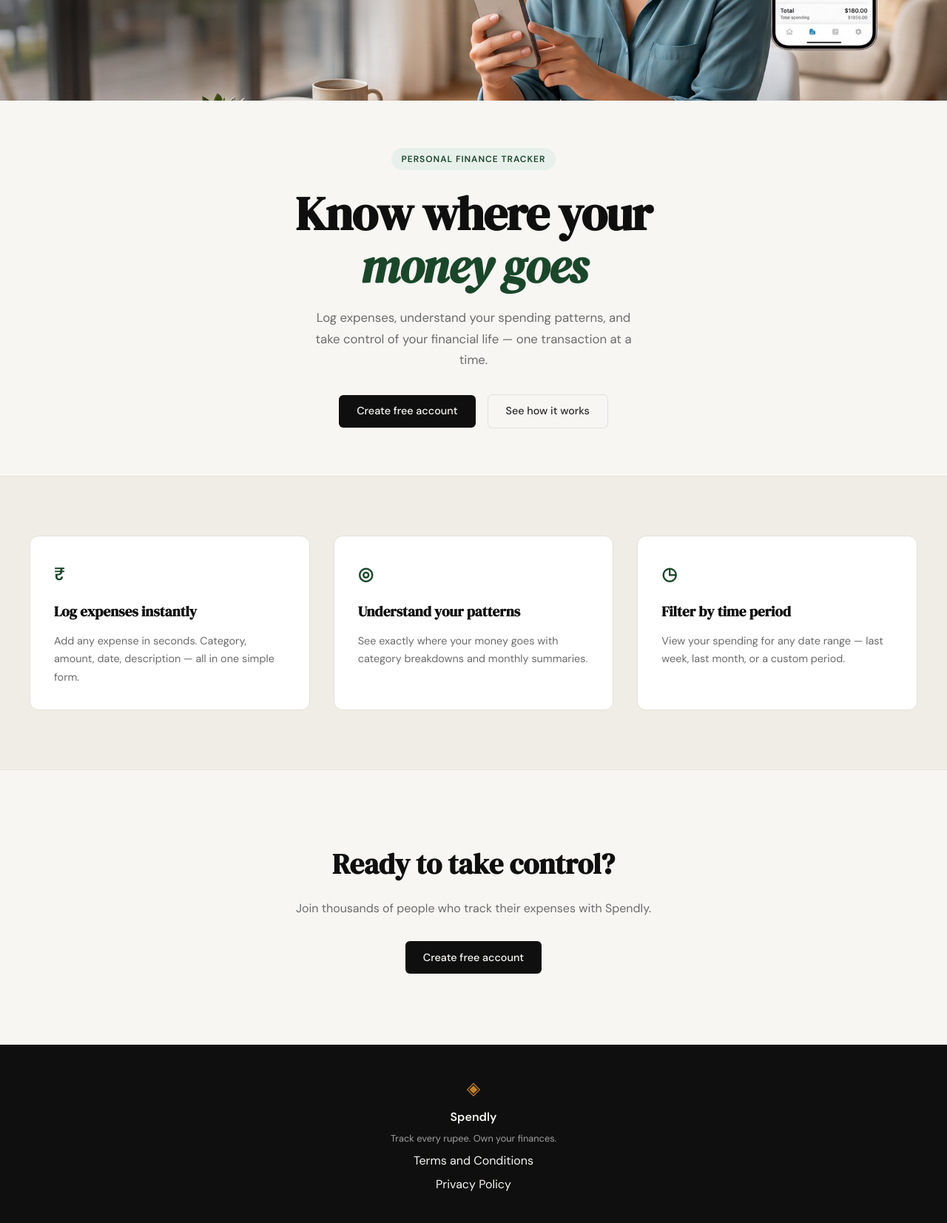
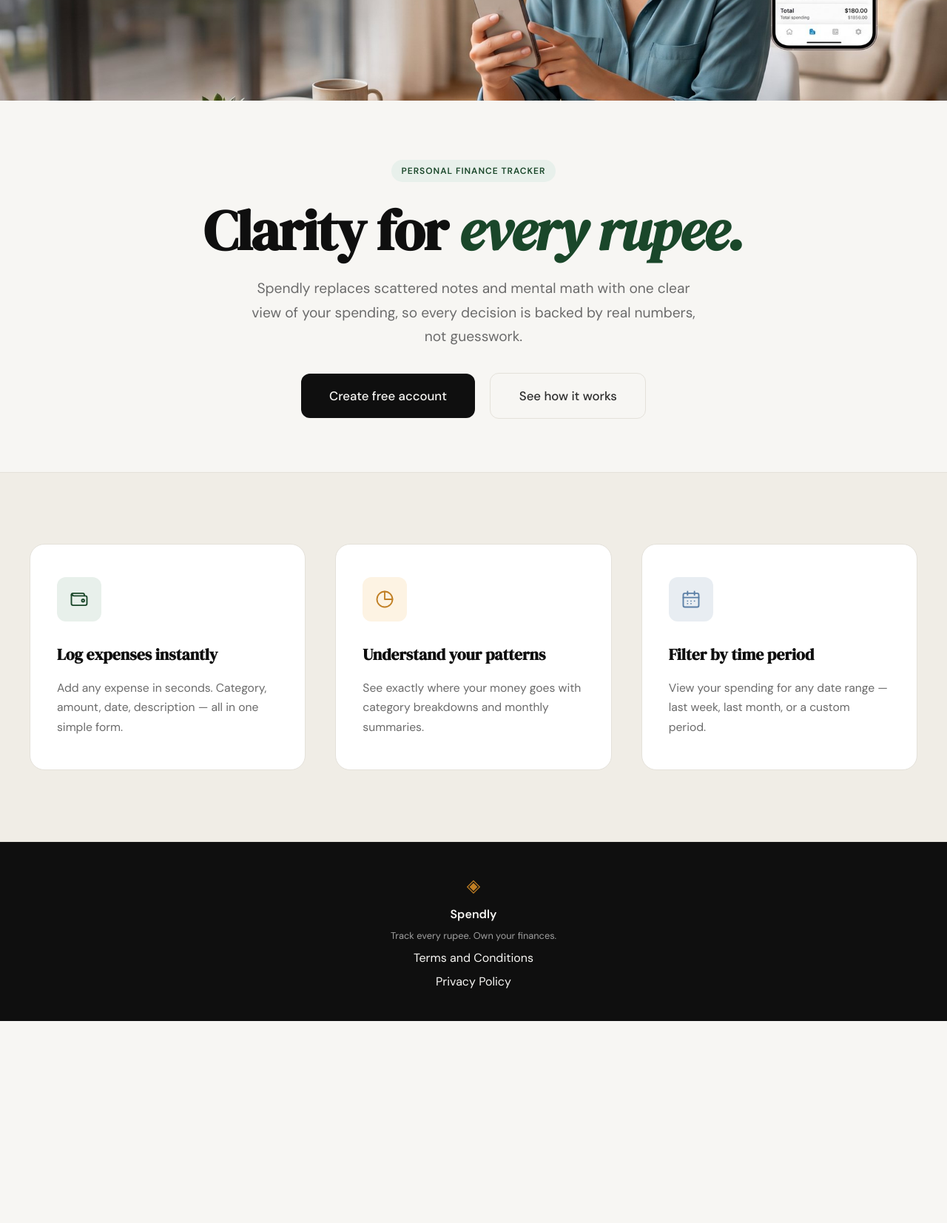
Before and after one commit to Sakshiv0104/Track-my-Expense, a Flask app: page / in a window 1280 px wide. Shown: the part 345-1998 px from the top of the page at 74% size. After the commit the page ends 1725 px from the top, so only its background shows below. Run offline with Flask 3, Linux system fonts and the light colour scheme.

Commit message:
ui: revamp landing page copy, scale up UI, and improve feature cards

```diff
--- a/static/css/landing.css
+++ b/static/css/landing.css
@@ -24,22 +24,93 @@
 }
 
 .hero-inner {
-    max-width: 640px;
+    max-width: 860px;
     margin: 0 auto;
-    padding: 4rem 2rem;
+    padding: 5rem 2rem 4.5rem;
     text-align: center;
 }
 
+.hero-title {
+    font-size: clamp(2.75rem, 6vw, 4.75rem);
+}
+
 .hero-subtitle {
+    font-size: 1.2rem;
+    max-width: 620px;
     margin-left: auto;
     margin-right: auto;
 }
 
 .hero-actions {
     justify-content: center;
+    gap: 1.25rem;
+    margin-top: 0.5rem;
+}
+
+.hero-actions .btn-primary,
+.hero-actions .btn-ghost {
+    padding: 1.05rem 2.4rem;
+    font-size: 1.05rem;
+    border-radius: var(--radius-md);
+}
+
+/* ------------------------------------------------------------------ */
+/* Feature cards (landing page override)                               */
+/* ------------------------------------------------------------------ */
+
+.features {
+    padding: 6rem 2rem;
+}
+
+.features-inner {
+    gap: 2.5rem;
+}
+
+.feature-card {
+    padding: 2.75rem 2.25rem;
+    border-radius: var(--radius-lg);
+    transition: transform 0.25s ease, box-shadow 0.25s ease;
+}
+
+.feature-card:hover {
+    transform: translateY(-4px);
+    box-shadow: 0 16px 36px rgba(0,0,0,0.06);
+}
+
+.feature-icon {
+    width: 60px;
+    height: 60px;
+    display: flex;
+    align-items: center;
+    justify-content: center;
+    border-radius: var(--radius-md);
+    margin-bottom: 1.75rem;
+}
+
+.feature-icon svg {
+    width: 28px;
+    height: 28px;
+}
+
+.feature-card:nth-child(1) .feature-icon { background: var(--accent-light); color: var(--accent); }
+.feature-card:nth-child(2) .feature-icon { background: var(--accent-2-light); color: var(--accent-2); }
+.feature-card:nth-child(3) .feature-icon { background: rgba(91, 127, 166, 0.14); color: #5b7fa6; }
+
+.feature-title {
+    font-size: 1.35rem;
+    margin-bottom: 0.85rem;
+}
+
+.feature-body {
+    font-size: 0.98rem;
 }
 
 @media (max-width: 900px) {
-    .hero-inner { padding: 3rem 1.5rem; }
+    .hero-inner { padding: 3.5rem 1.5rem; }
     .hero-banner-img { height: 280px; }
+    .hero-actions { flex-direction: column; width: 100%; }
+    .hero-actions .btn-primary,
+    .hero-actions .btn-ghost { width: 100%; text-align: center; }
+    .features { padding: 4rem 1.5rem; }
+    .feature-card { padding: 2.25rem 1.75rem; }
 }
--- a/templates/landing.html
+++ b/templates/landing.html
@@ -15,13 +15,12 @@
     <div class="hero-inner">
         <div class="hero-badge">Personal Finance Tracker</div>
         <h1 class="hero-title">
-            Know where your<br>
-            <em>money goes</em>
+            Clarity for <em>every rupee.</em>
         </h1>
         <p class="hero-subtitle">
-            Log expenses, understand your spending patterns,
-            and take control of your financial life —
-            one transaction at a time.
+            Spendly replaces scattered notes and mental math with one
+            clear view of your spending, so every decision is backed
+            by real numbers, not guesswork.
         </p>
         <div class="hero-actions">
             <a href="{{ url_for('register') }}" class="btn-primary">Create free account</a>
@@ -33,29 +32,44 @@
 <section class="features">
     <div class="features-inner">
         <div class="feature-card">
-            <div class="feature-icon">₹</div>
+            <div class="feature-icon">
+                <svg viewBox="0 0 24 24" fill="none" stroke="currentColor" stroke-width="1.6" stroke-linecap="round" stroke-linejoin="round">
+                    <path d="M3 7a2 2 0 0 1 2-2h11a2 2 0 0 1 2 2v1"/>
+                    <path d="M3 7v10a2 2 0 0 0 2 2h14a2 2 0 0 0 2-2v-7a2 2 0 0 0-2-2H6a2 2 0 0 1-2-2Z"/>
+                    <circle cx="16.5" cy="13.5" r="1.5"/>
+                </svg>
+            </div>
             <h3 class="feature-title">Log expenses instantly</h3>
             <p class="feature-body">Add any expense in seconds. Category, amount, date, description — all in one simple form.</p>
         </div>
         <div class="feature-card">
-            <div class="feature-icon">◎</div>
+            <div class="feature-icon">
+                <svg viewBox="0 0 24 24" fill="none" stroke="currentColor" stroke-width="1.6" stroke-linecap="round" stroke-linejoin="round">
+                    <path d="M21 12A9 9 0 1 1 12 3v9Z"/>
+                    <path d="M21 12A9 9 0 0 0 12 3"/>
+                </svg>
+            </div>
             <h3 class="feature-title">Understand your patterns</h3>
             <p class="feature-body">See exactly where your money goes with category breakdowns and monthly summaries.</p>
         </div>
         <div class="feature-card">
-            <div class="feature-icon">◷</div>
+            <div class="feature-icon">
+                <svg viewBox="0 0 24 24" fill="none" stroke="currentColor" stroke-width="1.6" stroke-linecap="round" stroke-linejoin="round">
+                    <rect x="3" y="5" width="18" height="16" rx="2"/>
+                    <path d="M3 10h18"/>
+                    <path d="M8 3v4"/>
+                    <path d="M16 3v4"/>
+                    <path d="M8 14h.01"/>
+                    <path d="M12 14h.01"/>
+                    <path d="M16 14h.01"/>
+                    <path d="M8 17h.01"/>
+                    <path d="M12 17h.01"/>
+                </svg>
+            </div>
             <h3 class="feature-title">Filter by time period</h3>
             <p class="feature-body">View your spending for any date range — last week, last month, or a custom period.</p>
         </div>
     </div>
 </section>
 
-<section class="cta-section">
-    <div class="cta-inner">
-        <h2 class="cta-title">Ready to take control?</h2>
-        <p class="cta-body">Join thousands of people who track their expenses with Spendly.</p>
-        <a href="{{ url_for('register') }}" class="btn-primary">Create free account</a>
-    </div>
-</section>
-
 {% endblock %}
```
